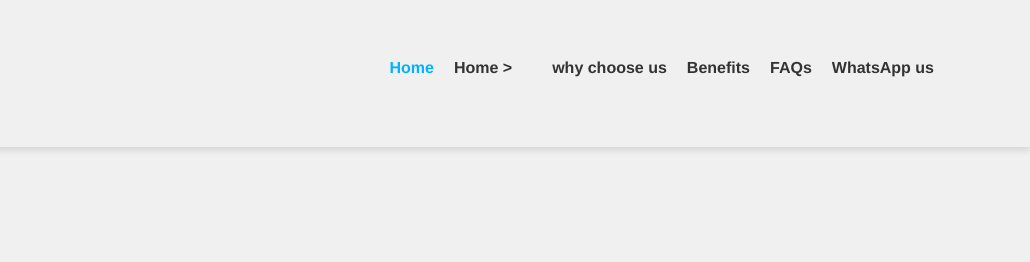
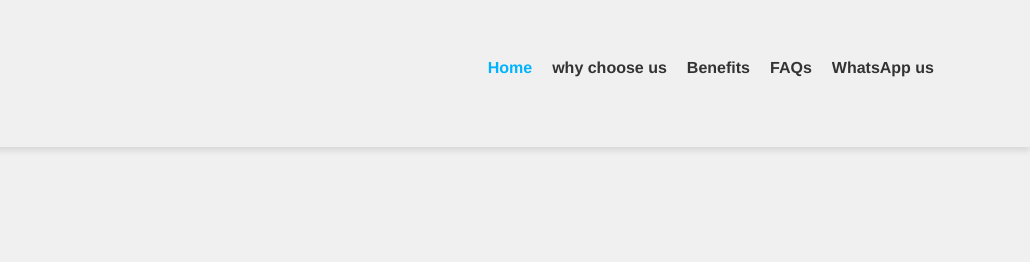
Before and after one commit to shubham12x/linkr, a plain HTML site: page index.html in a window 1280 px wide. Shown: the top 262 px of the page, 250-1280 px from the left. Drawn offline with Linux system fonts and the light colour scheme.

Commit message:
Add files via upload

```diff
--- a/index.html
+++ b/index.html
@@ -18,7 +18,7 @@
         <nav>
             <ul>
                 <li><a href="#" style="color: #00B3FF;">Home</a></li>
-                <li><a href="#">Home ></li>
+
                 <li><a href="#">why choose us</a></li>
                 <li><a href="#">Benefits</a></li>
                 <li><a href="#">FAQs</a></li>
```
